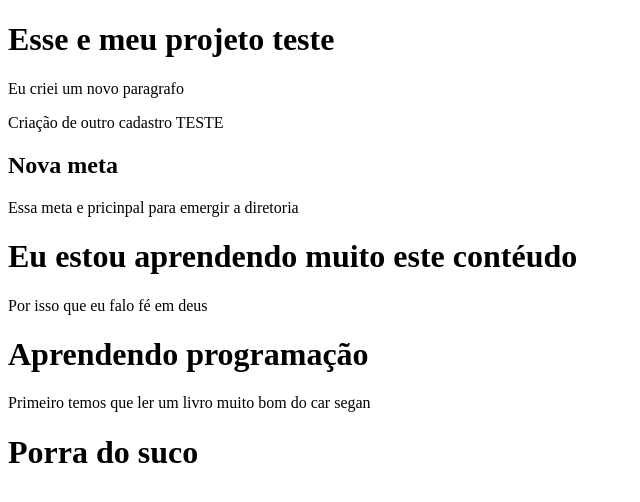
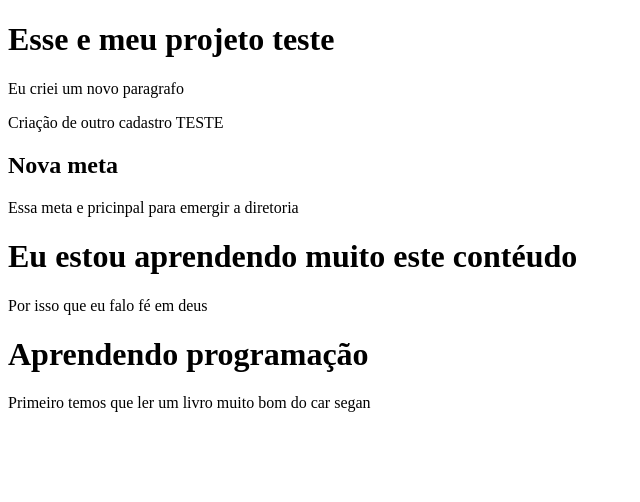
Before and after one commit to vhugo-test/first-project-git-test-, a plain HTML site: page index.html in a window 1280 px wide. Shown: the whole page, without its empty margins (0-640 px from the left). Drawn offline with Linux system fonts and the light colour scheme.

Commit message:
Removemos alguns palavrões

```diff
--- a/index.html
+++ b/index.html
@@ -15,6 +15,5 @@
     <p>Por isso que eu falo fé em deus</p>
     <h1>Aprendendo programação</h1>
     <p>Primeiro temos que ler um livro muito bom do car segan</p>
-    <h1>Porra do suco</h1>
 </body>
 </html>
```
